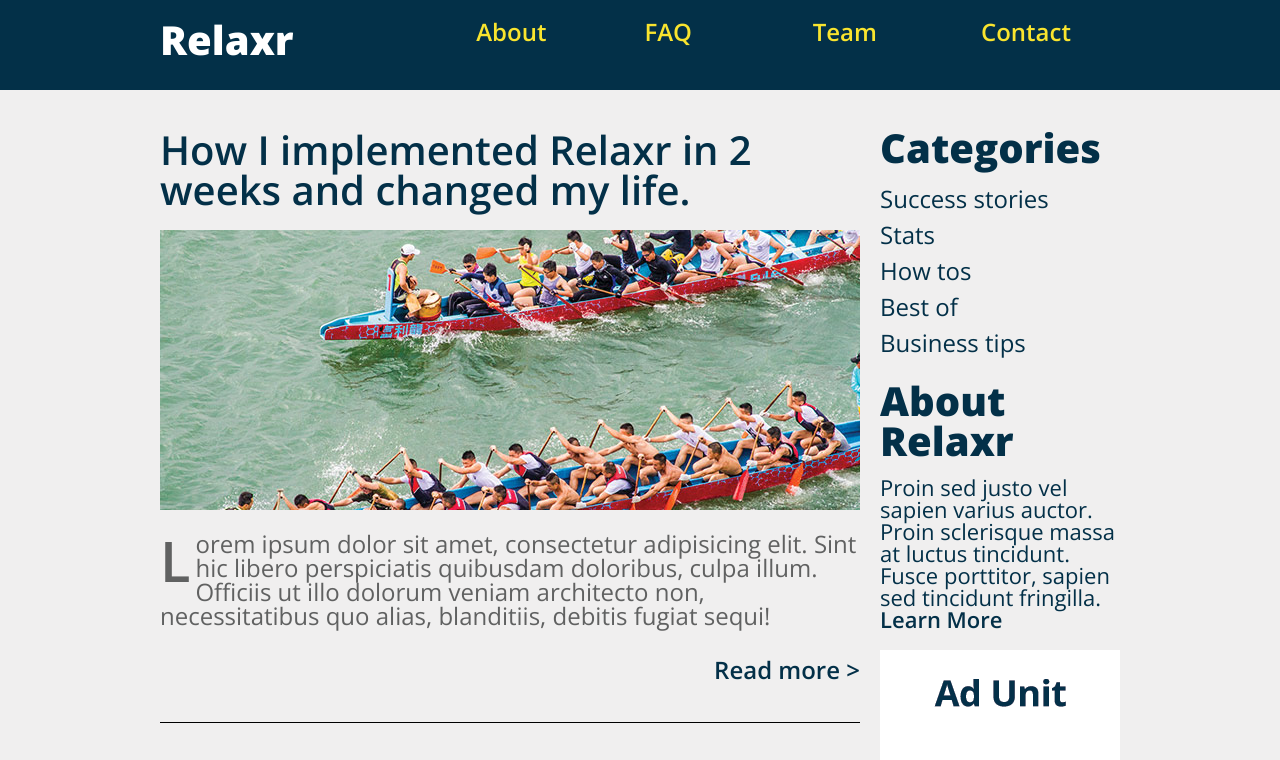
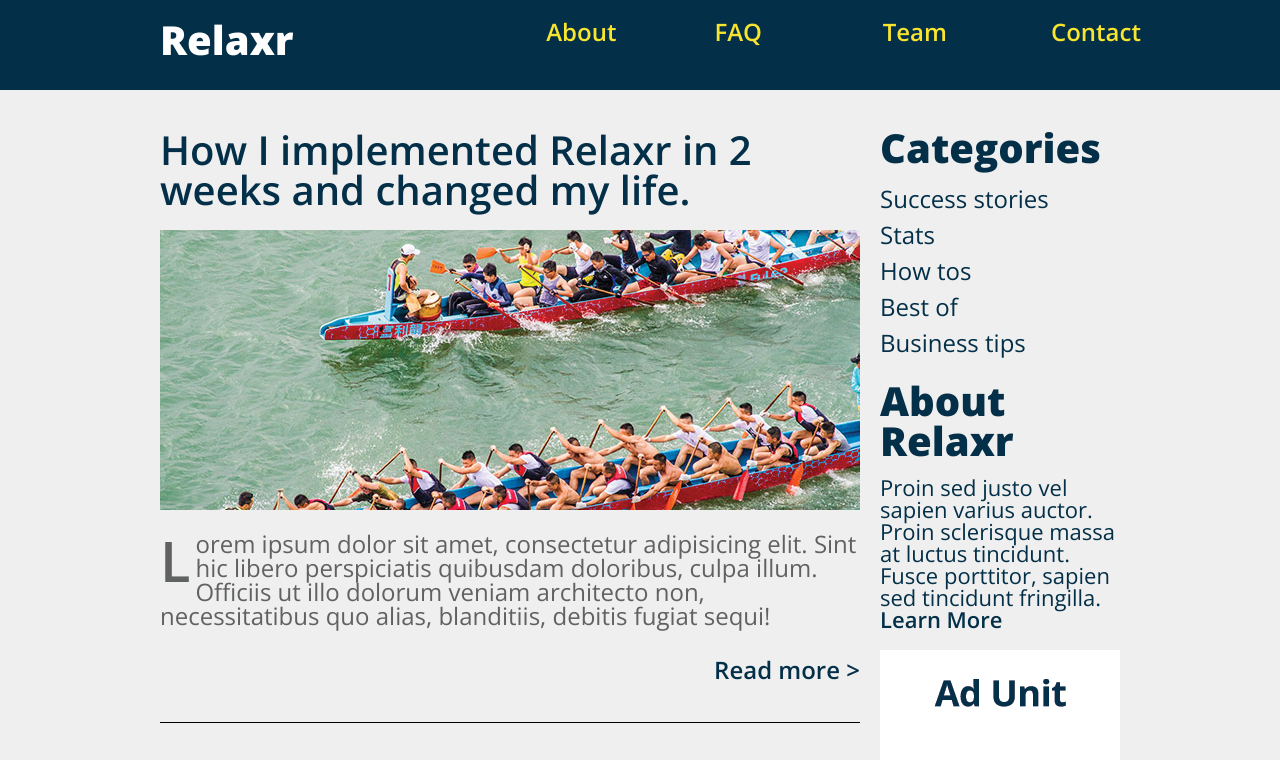
Before and after one commit to jennyroche13/dcfewd18hw, a plain HTML site: page Class 03-Relaxr-hw/index.html in a window 1280 px wide. Shown: the top 760 px of the page. Drawn offline with nearby package versions, Linux system fonts and the light colour scheme.

Commit message:
Update style.css

```diff
--- a/Class 03-Relaxr-hw/css/style.css
+++ b/Class 03-Relaxr-hw/css/style.css
@@ -66,7 +66,7 @@ a:hover {
 li {
   margin-bottom: 20px;
   margin-top: 20px;
-  margin-right: 70px;
+  margin-left: 70px;
   text-align: left;
   width: 14%;
   height: 40px;
```
